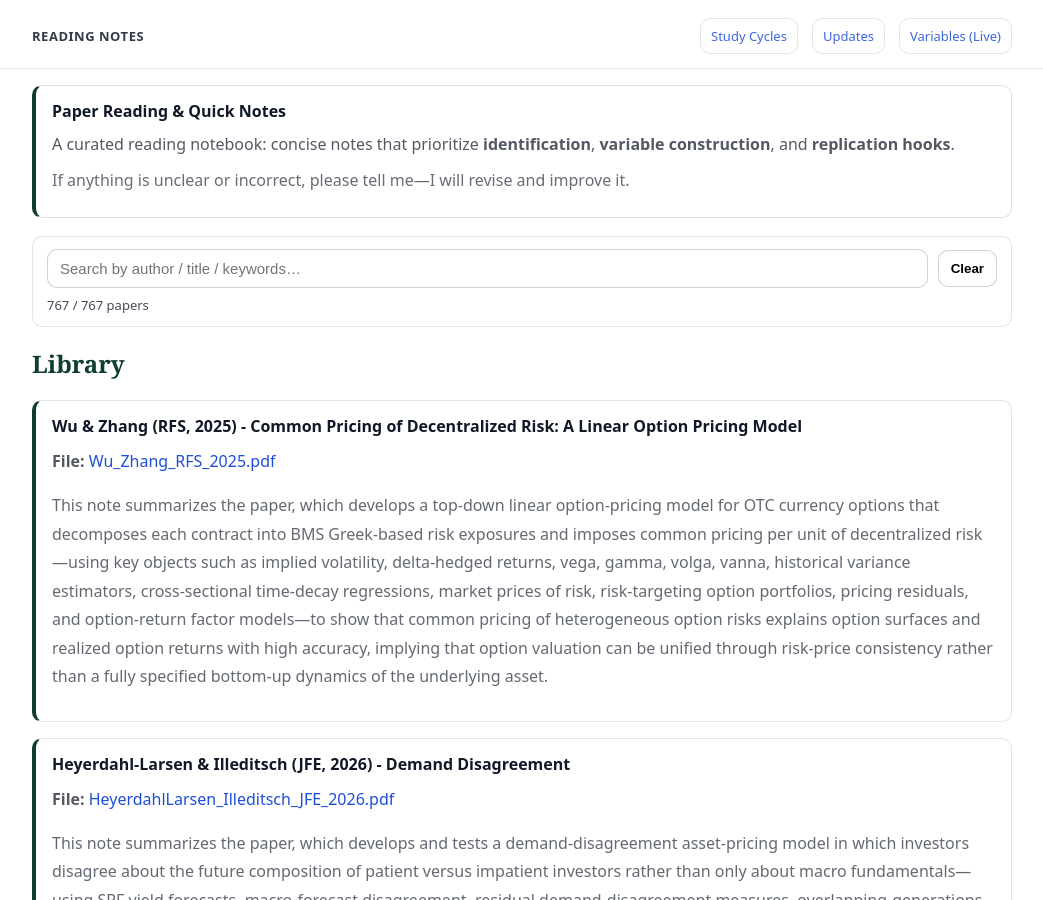
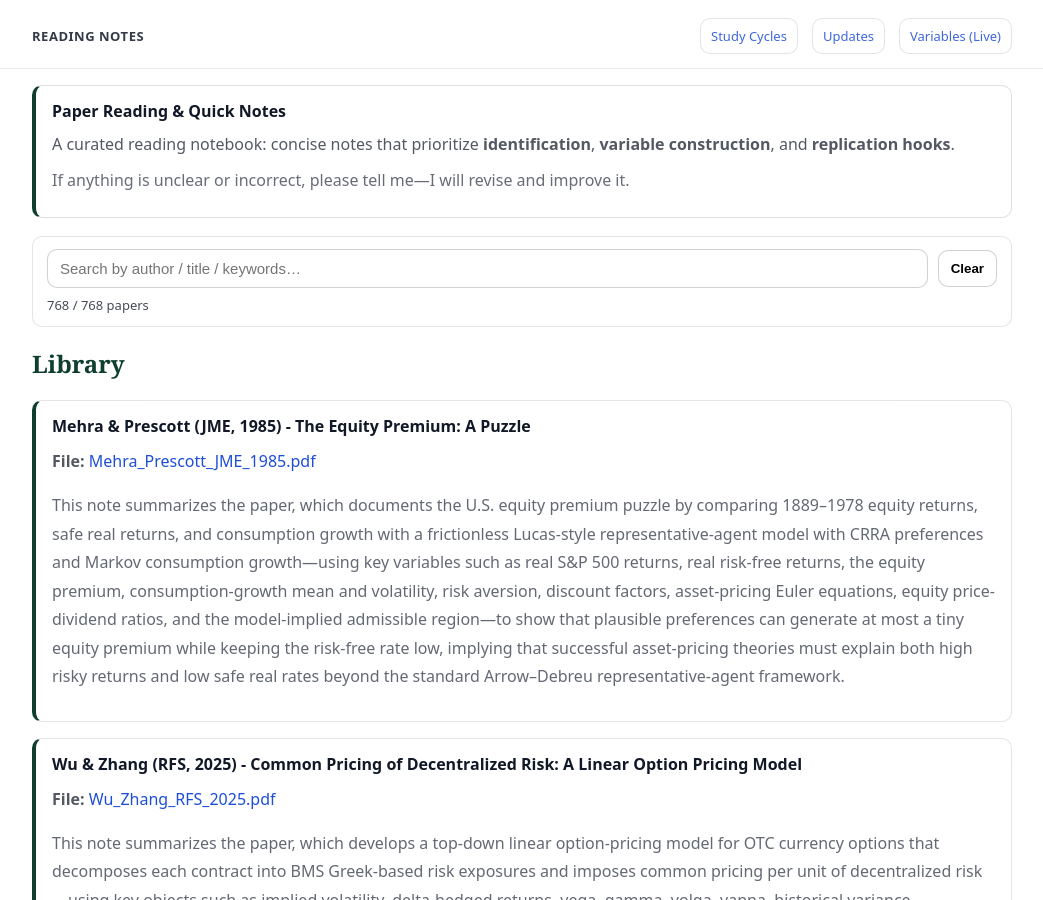
Before and after one commit to yaxinzn/study-archive, a Jekyll site: the page built from reading/index.md, in a window 1280 px wide and 900 px high. Shown: the whole window, without its empty margins (118-1161 px from the left). Built offline with Jekyll 4.4.1, drawn with Linux system fonts in a browser that asks for light colours.

Commit message:
Reading: add/update Mehra_Prescott_JME_1985.pdf

```diff
--- a/_data/reading.yml
+++ b/_data/reading.yml
@@ -1,3 +1,7 @@
+- title: "Mehra & Prescott (JME, 1985) - The Equity Premium: A Puzzle"
+  file: "Mehra_Prescott_JME_1985.pdf"
+  desc: "This note summarizes the paper, which documents the U.S. equity premium puzzle by comparing 1889–1978 equity returns, safe real returns, and consumption growth with a frictionless Lucas-style representative-agent model with CRRA preferences and Markov consumption growth—using key variables such as real S&P 500 returns, real risk-free returns, the equity premium, consumption-growth mean and volatility, risk aversion, discount factors, asset-pricing Euler equations, equity price-dividend ratios, and the model-implied admissible region—to show that plausible preferences can generate at most a tiny equity premium while keeping the risk-free rate low, implying that successful asset-pricing theories must explain both high risky returns and low safe real rates beyond the standard Arrow–Debreu representative-agent framework."
+
 - title: "Wu & Zhang (RFS, 2025) - Common Pricing of Decentralized Risk: A Linear Option Pricing Model"
   file: "Wu_Zhang_RFS_2025.pdf"
   desc: "This note summarizes the paper, which develops a top-down linear option-pricing model for OTC currency options that decomposes each contract into BMS Greek-based risk exposures and imposes common pricing per unit of decentralized risk—using key objects such as implied volatility, delta-hedged returns, vega, gamma, volga, vanna, historical variance estimators, cross-sectional time-decay regressions, market prices of risk, risk-targeting option portfolios, pricing residuals, and option-return factor models—to show that common pricing of heterogeneous option risks explains option surfaces and realized option returns with high accuracy, implying that option valuation can be unified through risk-price consistency rather than a fully specified bottom-up dynamics of the underlying asset."
```
Also changed, not shown: 1 other file.
